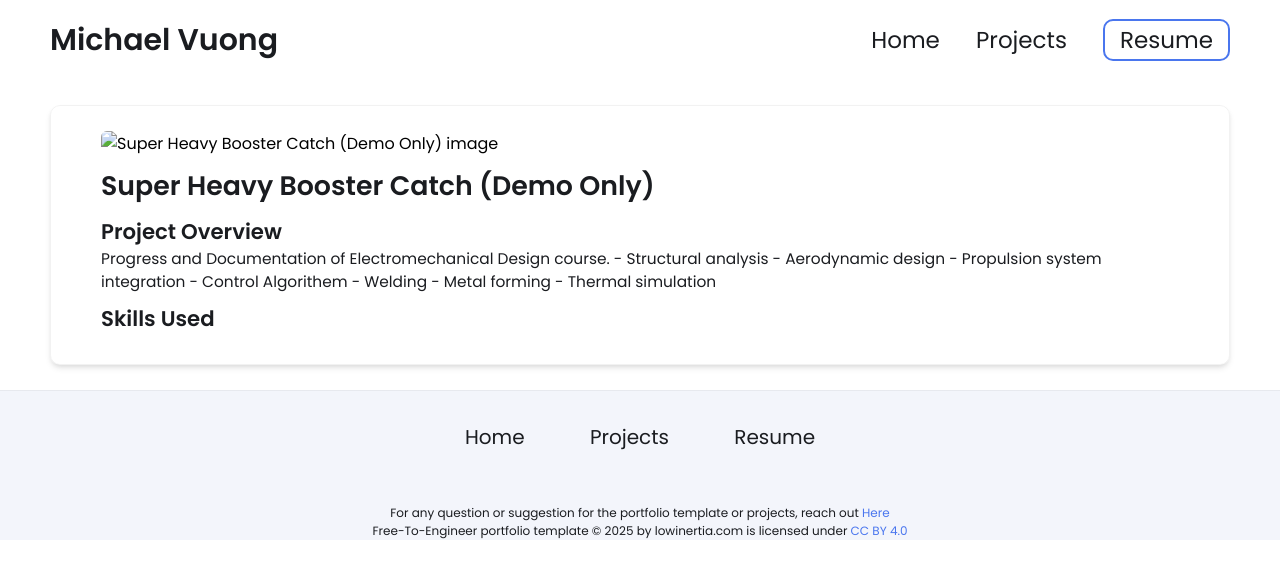
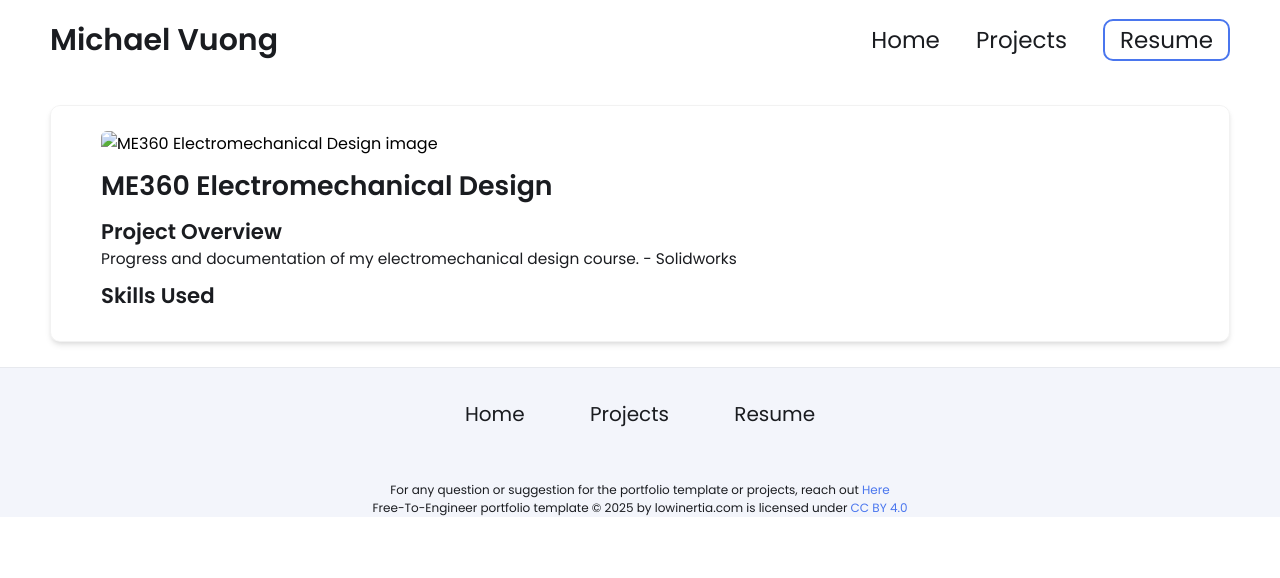
Before and after one commit to michael-vuong/michael-vuong.github.io, a Jekyll site: the page built from _projects/ME360 Electromechanical Design/index.md, in a window 1280 px wide. Shown: the top 578 px of the page. Built offline with Jekyll 4.4.1, drawn with Linux system fonts in a browser that asks for light colours.

Commit message:
Update index.md

```diff
--- a/_projects/ME360 Electromechanical Design/index.md
+++ b/_projects/ME360 Electromechanical Design/index.md
@@ -1,15 +1,10 @@
 ---
 layout: post
-title: Super Heavy Booster Catch (Demo Only)
-description:  Progress and Documentation of Electromechanical Design course.
+title: ME360 Electromechanical Design
+description:  Progress and documentation of my electromechanical design course.
 
-  - Structural analysis
-  - Aerodynamic design
-  - Propulsion system integration
-  - Control Algorithem
-  - Welding
-  - Metal forming
-  - Thermal simulation
+  - Solidworks
+
 
 main-image: /project2.jpg
 ---
```
